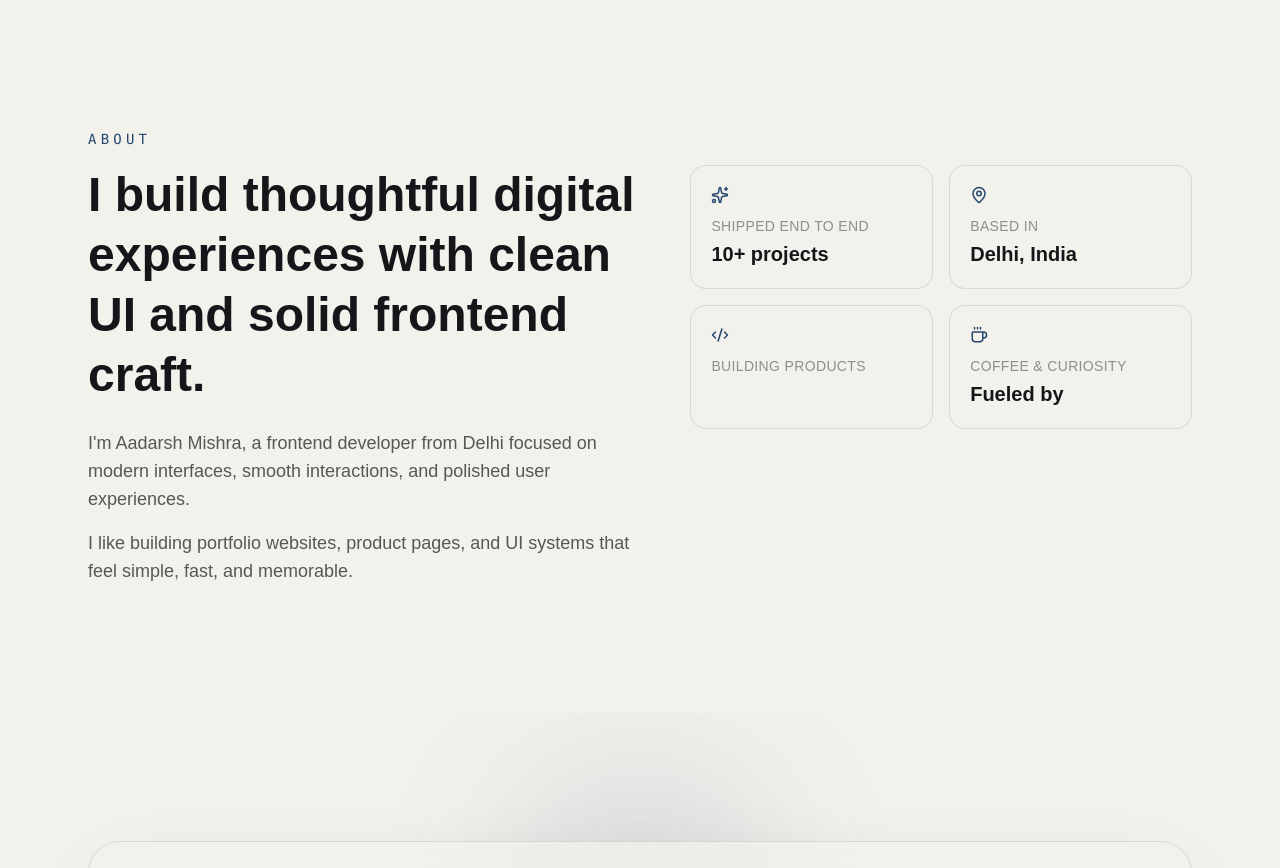
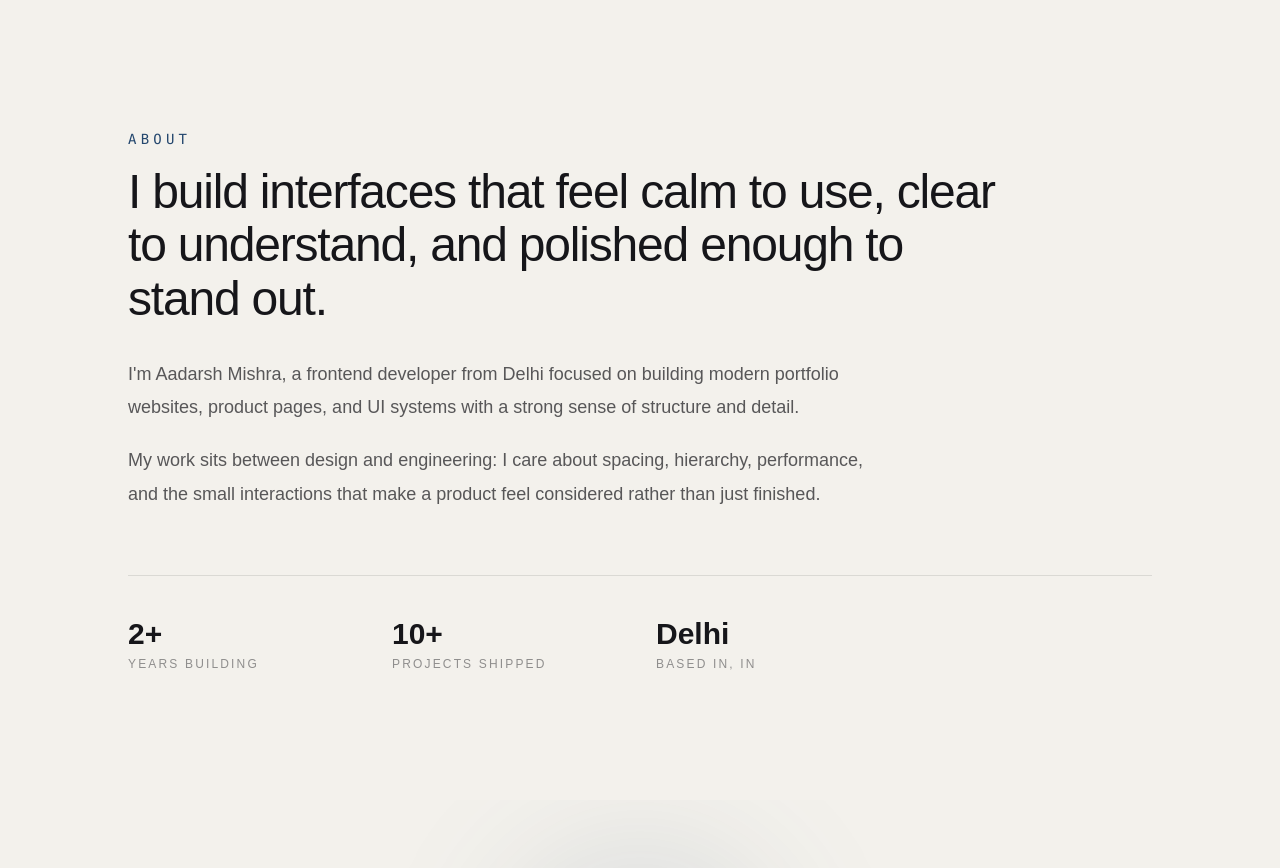
Before and after one commit to Aadarsh6/AadarshM.me, a React (Vite) app: page / in a window 1280 px wide. Shown: the part 3120-3988 px from the top of the page. Built offline with nearby package versions, Linux system fonts and the light colour scheme.

Commit message:
changed the about

```diff
--- a/src/Sections/About.tsx
+++ b/src/Sections/About.tsx
@@ -1,18 +1,18 @@
 import { motion } from "framer-motion";
-import { Code2, Coffee, MapPin, Sparkles } from "lucide-react";
 import Container from "../components/Ui/Container";
 
-const highlights = [
-    { icon: Sparkles, label: "10+ projects", sub: "shipped end to end" },
-    { icon: MapPin, label: "Delhi, India", sub: "based in" },
-    { icon: Code2, label: "", sub: "building products" },
-  { icon: Coffee, label: "Fueled by", sub: "coffee & curiosity" },
+const HIGHLIGHTS = [
+  { value: "2+", label: "Years building" },
+  { value: "10+", label: "Projects shipped" },
+  { value: "Delhi", label: "Based in, IN" },
+//   { value: "Open", label: "For freelance" },
 ];
 
 function About() {
   return (
     <section id="about" className="py-24 md:py-32">
       <Container>
+        <div className="mx-auto max-w-5xl">
           <motion.p
             initial={{ opacity: 0, y: 16 }}
             whileInView={{ opacity: 1, y: 0 }}
@@ -23,53 +23,51 @@
             About
           </motion.p>
 
-        <div className="grid gap-12 md:grid-cols-[1.05fr_0.95fr] md:items-start">
+          <motion.h2
+            initial={{ opacity: 0, y: 20 }}
+            whileInView={{ opacity: 1, y: 0 }}
+            viewport={{ once: true, amount: 0.3 }}
+            transition={{ duration: 0.6, delay: 0.05, ease: [0.22, 1, 0.36, 1] }}
+            className="max-w-4xl font-display text-3xl font-medium leading-[1.12] tracking-tight text-text-light md:text-5xl dark:text-text-dark"
+          >
+            I build interfaces that feel calm to use, clear to understand, and polished enough to stand out.
+          </motion.h2>
+
           <motion.div
             initial={{ opacity: 0, y: 20 }}
             whileInView={{ opacity: 1, y: 0 }}
             viewport={{ once: true, amount: 0.3 }}
-            transition={{ duration: 0.5 }}
+            transition={{ duration: 0.5, delay: 0.12 }}
+            className="mt-8 max-w-3xl text-base leading-[1.85] text-text-light/70 dark:text-text-dark/70 md:text-lg"
           >
-            <h2 className="font-display text-3xl font-bold leading-tight text-text-light md:text-5xl dark:text-text-dark">
-              I build thoughtful digital experiences with clean UI and solid frontend craft.
-            </h2>
-
-            <div className="mt-6 space-y-4 text-base leading-7 text-text-light/70 dark:text-text-dark/70 md:text-lg">
             <p>
-                I&apos;m Aadarsh Mishra, a frontend developer from Delhi focused on modern
-                interfaces, smooth interactions, and polished user experiences.
+              I&apos;m Aadarsh Mishra, a frontend developer from Delhi focused on building modern
+              portfolio websites, product pages, and UI systems with a strong sense of structure
+              and detail.
             </p>
-              <p>
-                I like building portfolio websites, product pages, and UI systems that feel
-                simple, fast, and memorable.
+            <p className="mt-5">
+              My work sits between design and engineering: I care about spacing, hierarchy,
+              performance, and the small interactions that make a product feel considered rather
+              than just finished.
             </p>
-            </div>
           </motion.div>
 
           <motion.div
             initial={{ opacity: 0, y: 20 }}
             whileInView={{ opacity: 1, y: 0 }}
             viewport={{ once: true, amount: 0.3 }}
-            transition={{ duration: 0.5, delay: 0.1 }}
-            className="grid grid-cols-2 gap-4"
+            transition={{ duration: 0.5, delay: 0.2 }}
+            className="mt-16 grid grid-cols-2 gap-x-8 justify-center gap-y-10 border-t border-black/10 pt-10 sm:grid-cols-4 dark:border-white/10"
           >
-            {highlights.map((h, i) => (
-              <motion.div
-                key={h.label}
-                initial={{ opacity: 0, y: 12 }}
-                whileInView={{ opacity: 1, y: 0 }}
-                viewport={{ once: true, amount: 0.3 }}
-                transition={{ duration: 0.4, delay: 0.08 * i }}
-                className="rounded-2xl border border-black/10 bg-bg-light p-5 transition-all duration-300 hover:-translate-y-1 hover:border-secondary/40 dark:border-white/10 dark:bg-white/[0.02]"
-              >
-                <h.icon size={18} className="mb-3 text-secondary" />
-                <p className="text-sm uppercase tracking-wide text-text-light/45 dark:text-text-dark/45">
-                  {h.sub}
+            {HIGHLIGHTS.map((item) => (
+              <div key={item.label}>
+                <p className="font-display text-2xl font-bold text-text-light md:text-3xl dark:text-text-dark">
+                  {item.value}
                 </p>
-                <p className="mt-1 text-xl font-semibold text-text-light dark:text-text-dark">
-                  {h.label}
+                <p className="mt-1 text-xs uppercase tracking-[0.18em] text-text-light/45 dark:text-text-dark/45">
+                  {item.label}
                 </p>
-              </motion.div>
+              </div>
             ))}
           </motion.div>
         </div>
```
Lines whose indentation alone changed are shown as unchanged.
